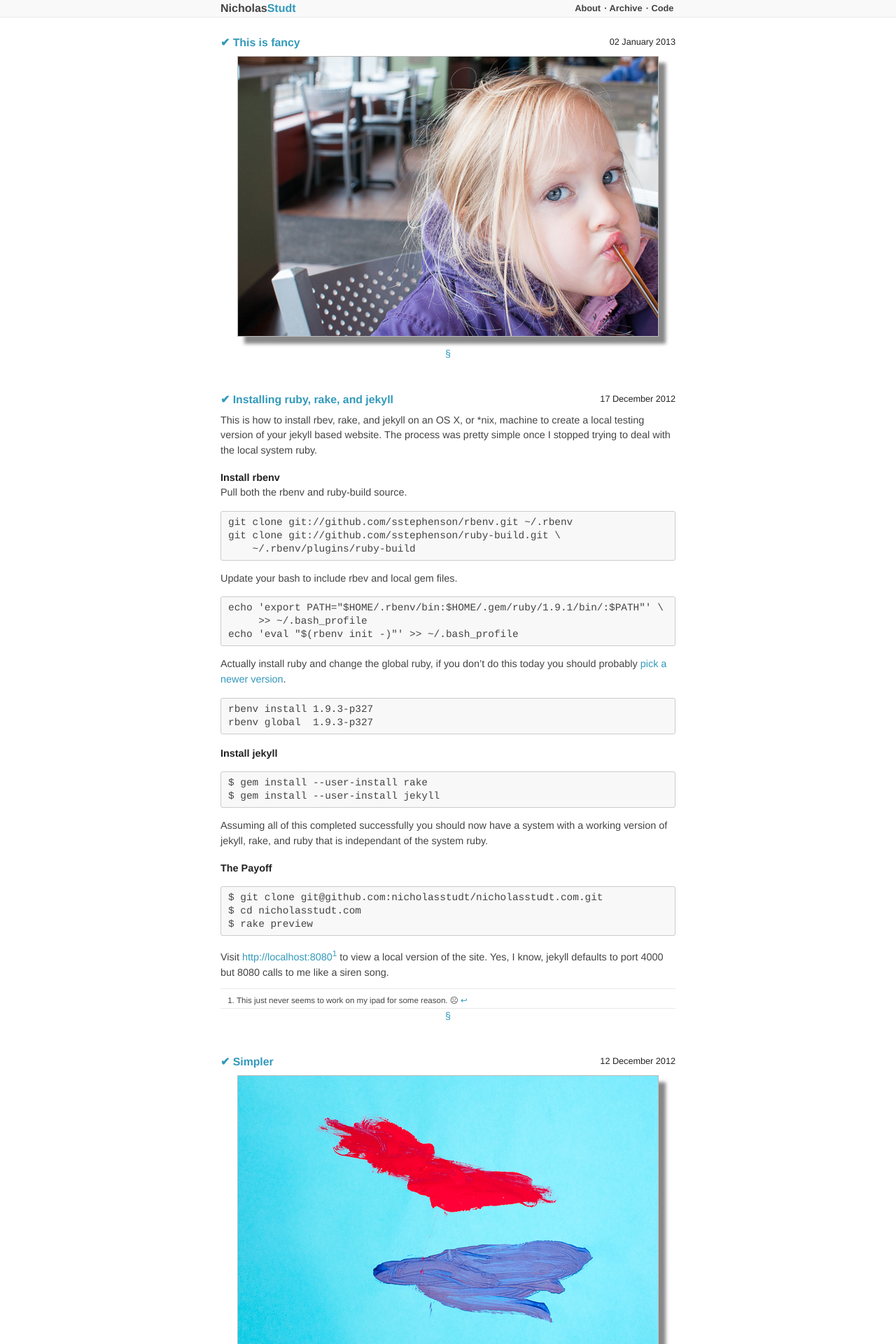
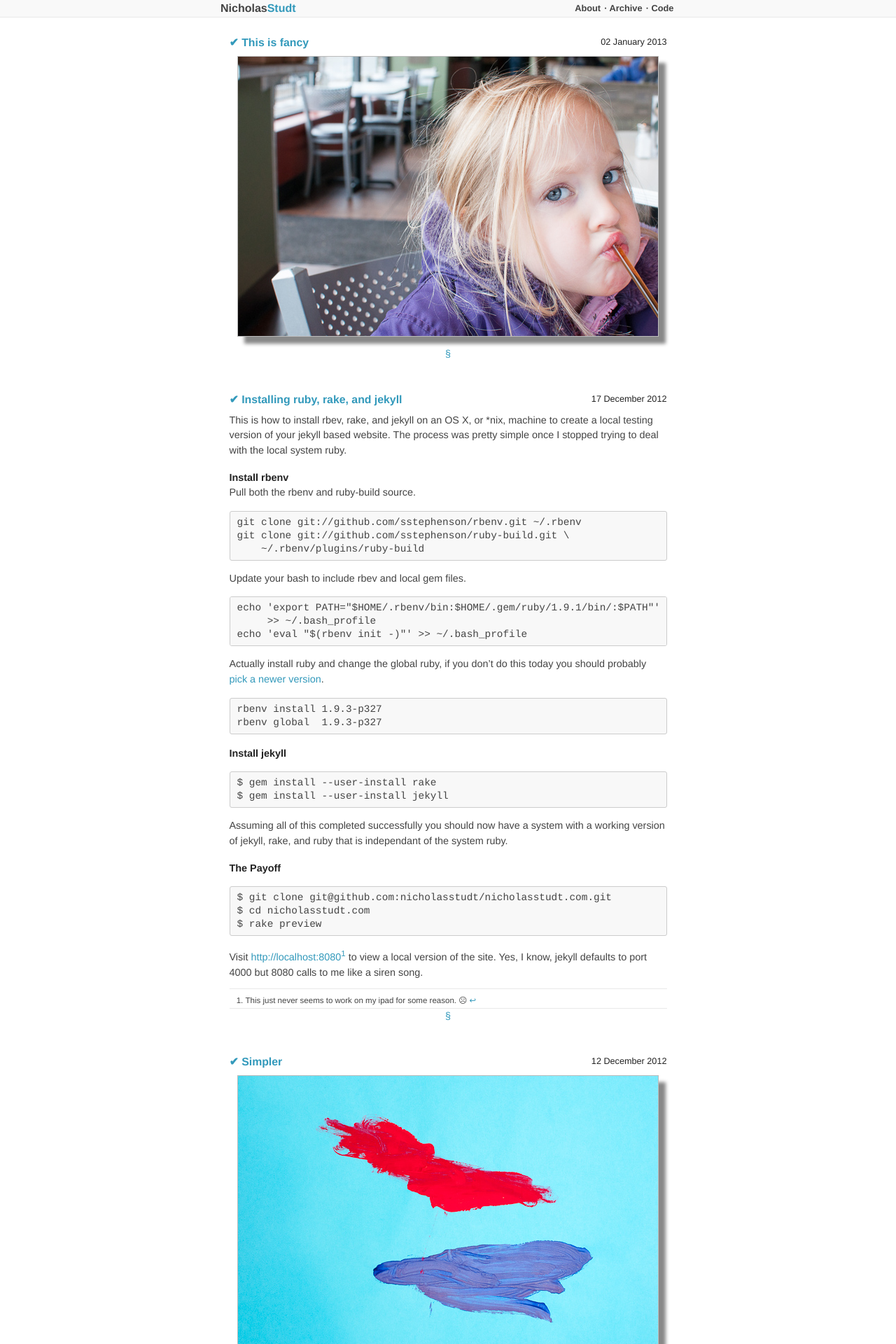
Before and after one commit to nicholasstudt/nicholasstudt.com, a Jekyll site: the page built from index.html, in a window 1280 px wide. Shown: the top 1920 px of the page at 70% size. Built offline with Jekyll 4.4.1, drawn with Linux system fonts in a browser that asks for light colours.

Commit message:
Adjust css width.

```diff
--- a/media/css/core.css
+++ b/media/css/core.css
@@ -109,7 +109,7 @@ header ul li a {
 	padding: 0 .2em;
 }
 
-section { clear: both; width: 650px; margin: 3.5em auto; font-size: .9em; line-height: 1.5em; }
+section { clear: both; width: 625px; margin: 3.5em auto; font-size: .9em; line-height: 1.5em; }
 section a[href^="http"]:hover { border-bottom: 2px solid #FF9900; }
 section img {
 	border: 1px solid #BCBCBC;
@@ -217,7 +217,7 @@ div.blog_entry div.permalink { text-align: center; }
 
 @media screen and (min-width: 681px) and (max-device-width: 1024px) {
 	/* rules for iPad in landscape orientation */
-	section { width: 650px; }
+	section { width: 625px; }
 }
 
 @media screen and (max-width: 640px) {
```
